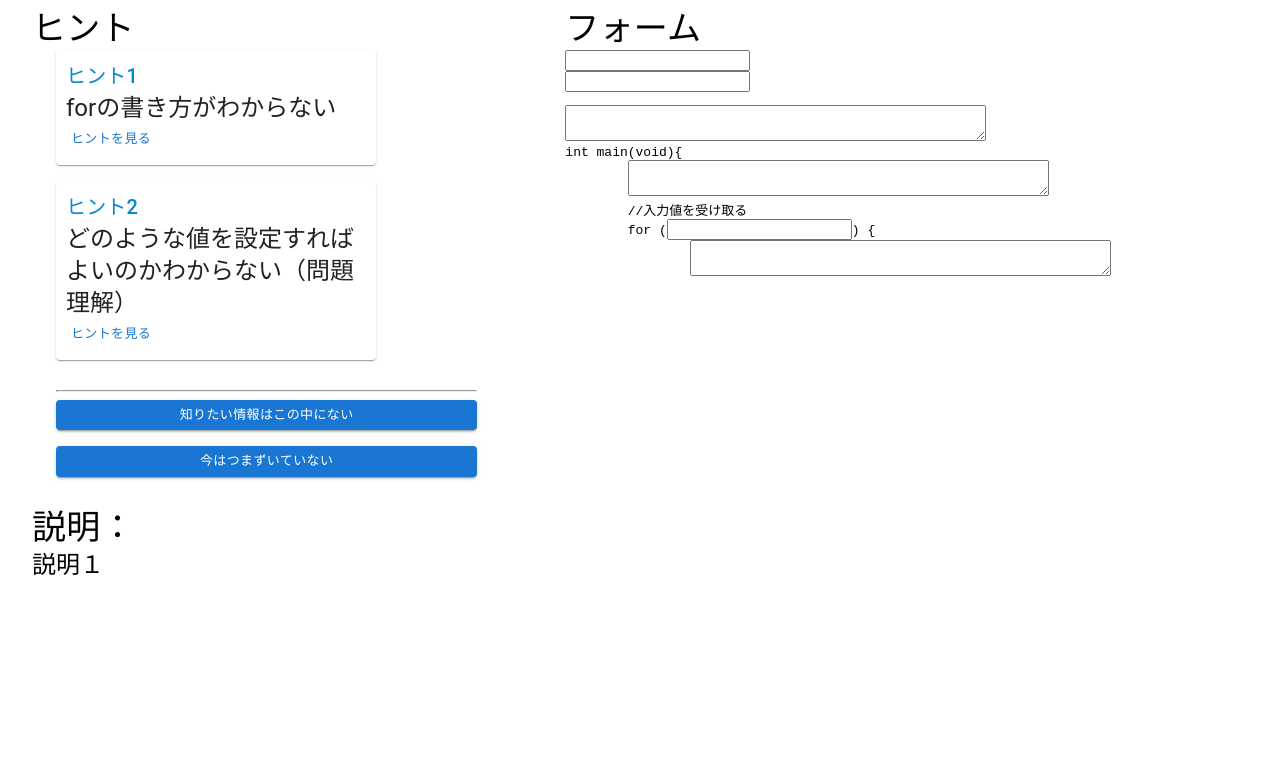
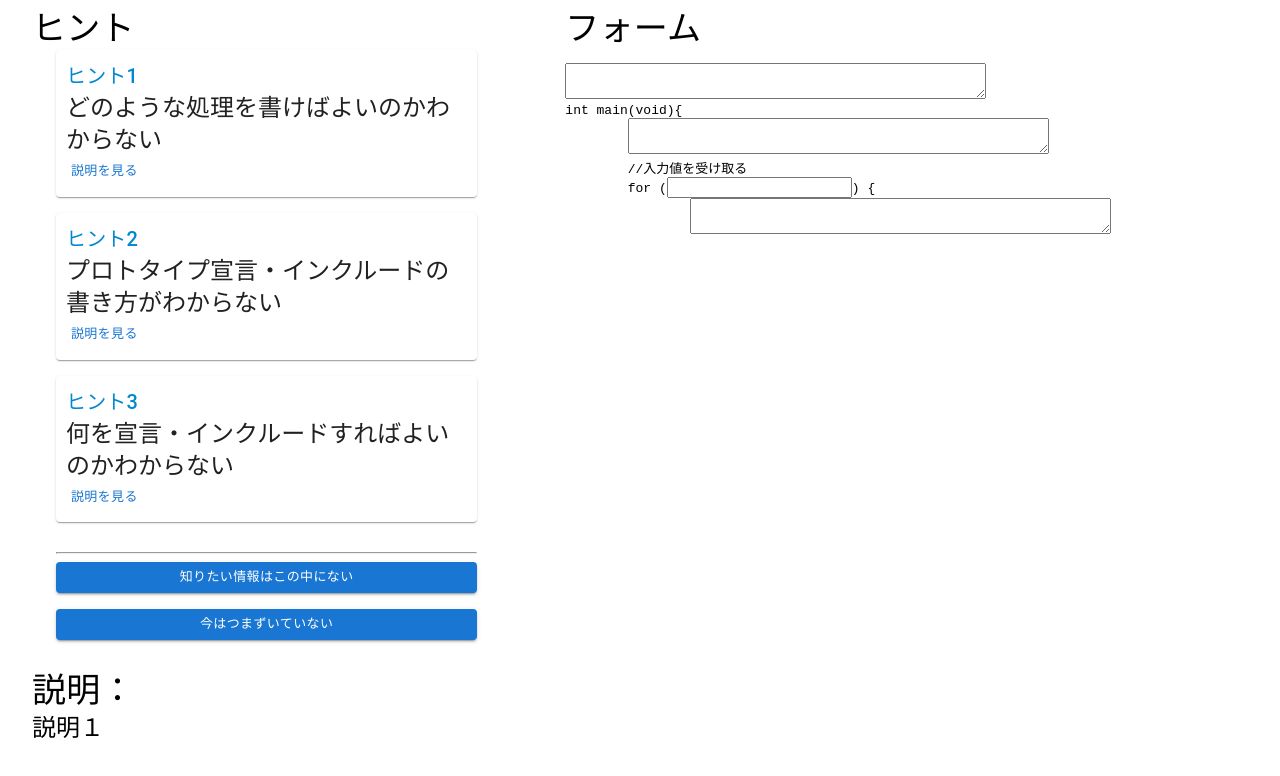
Before and after one commit to KHashimoto3/FIT2023_KH, a React (Vite) app in the folder mock/: page / in a window 1280 px wide. Shown: the top 776 px of the page. Built offline with nearby package versions, Linux system fonts and the light colour scheme.

Commit message:
ヒントのデータと、例題の入力欄をリンクさせた。

```diff
--- a/mock/src/components/Assist.tsx
+++ b/mock/src/components/Assist.tsx
@@ -23,10 +23,10 @@ export const Assist = (props: Props) => {
                 <Stack spacing={2} sx={{marginBottom: "30px"}}>
                     {hintList.map((hint, index) => {
                         return (
-                            <Card key={index} style={{padding: "10px"}} sx={{ maxWidth: "300px"}}>
+                            <Card key={index} style={{padding: "10px"}} sx={{ maxWidth: "500px"}}>
                                 <Typography variant="h6" style={{color: "#0288d1"}}>ヒント{index + 1}</Typography>
                                 <Typography variant="h5">{hint.hint}</Typography>
-                                <Button size="small"  onClick={() => setHintIndex(index)}>ヒントを見る</Button>
+                                <Button size="small"  onClick={() => setHintIndex(index)}>説明を見る</Button>
                              </Card>
                         )
                     })
--- a/mock/src/components/Form.tsx
+++ b/mock/src/components/Form.tsx
@@ -15,16 +15,14 @@ export const Form = (props: Props) => {
     return (
         <Container maxWidth="md">
             <Typography variant="h4">フォーム</Typography>
-            <input type="text" size={20} onChange={(event) => setFormValue(event.target.value)} onFocus={() => changeFormDataIndex(0)} /><br />
-            <input type="text" size={20} onChange={(event) => setFormValue2(event.target.value)} onFocus={() => changeFormDataIndex(1)} /><br />
 
             <pre>
-                <textarea cols={50} rows={2}/><br />
+                <textarea cols={50} rows={2} onFocus={() => changeFormDataIndex(0)} /><br />
                 int main(void){'{\n'}
-                {'\t'}<textarea cols={50} rows={2}/><br />
+                {'\t'}<textarea cols={50} rows={2} onFocus={() => changeFormDataIndex(1)} /><br />
                 {'\t'}//入力値を受け取る{'\n'}
-                {'\t'}for {'('}<input type="text" size={20} />{') {\n'}
-                {'\t'}{'\t'}<textarea cols={50} rows={2}/><br />
+                {'\t'}for {'('}<input type="text" size={20} onFocus={() => changeFormDataIndex(2)} />{') {\n'}
+                {'\t'}{'\t'}<textarea cols={50} rows={2} onFocus={() => changeFormDataIndex(3)} /><br />
             </pre>
         </Container>
     )
--- a/mock/src/components/MainPage.tsx
+++ b/mock/src/components/MainPage.tsx
@@ -23,24 +23,72 @@ export const MainPage = () => {
         {
             "hintList": [
                 {
-                    "hint": "forの書き方がわからない",
+                    "hint": "どのような処理を書けばよいのかわからない",
                     "explanation": "説明１"
                 },
                 {
-                    "hint": "どのような値を設定すればよいのかわからない（問題理解）",
+                    "hint": "プロトタイプ宣言・インクルードの書き方がわからない",
                     "explanation": "説明2"
+                },
+                {
+                    "hint": "何を宣言・インクルードすればよいのかわからない",
+                    "explanation": "説明3"
                 },
             ]
         },
         {
             "hintList": [
                 {
-                    "hint": "関数の宣言の仕方がわからない",
+                    "hint": "どのような処理を書けばよいのかわからない",
                     "explanation": "説明１"
                 },
                 {
-                    "hint": "どのような値を設定すればよいのかわからない（問題理解）",
+                    "hint": "変数、配列、構造体の宣言の仕方がわからない",
                     "explanation": "説明2"
+                },
+                {
+                    "hint": "何を宣言したらいいのかわからない",
+                    "explanation": "説明3"
+                },
+            ]
+        },
+        {
+            "hintList": [
+                {
+                    "hint": "どのような処理を書けばよいのかわからない",
+                    "explanation": "説明１"
+                },
+                {
+                    "hint": "forの書き方がわからない",
+                    "explanation": "説明2"
+                },
+                {
+                    "hint": "条件の書き方がわからない",
+                    "explanation": "説明3"
+                },
+                {
+                    "hint": "どのぐらい繰り返すのかわからない",
+                    "explanation": "説明4"
+                },
+            ]
+        },
+        {
+            "hintList": [
+                {
+                    "hint": "どのような処理を書けばよいのかわからない",
+                    "explanation": "説明１"
+                },
+                {
+                    "hint": "ifの書き方がわからない",
+                    "explanation": "説明2"
+                },
+                {
+                    "hint": "条件の書き方がわからない",
+                    "explanation": "説明3"
+                },
+                {
+                    "hint": "どのような条件にするのかわからない",
+                    "explanation": "説明4"
                 },
             ]
         },
```
